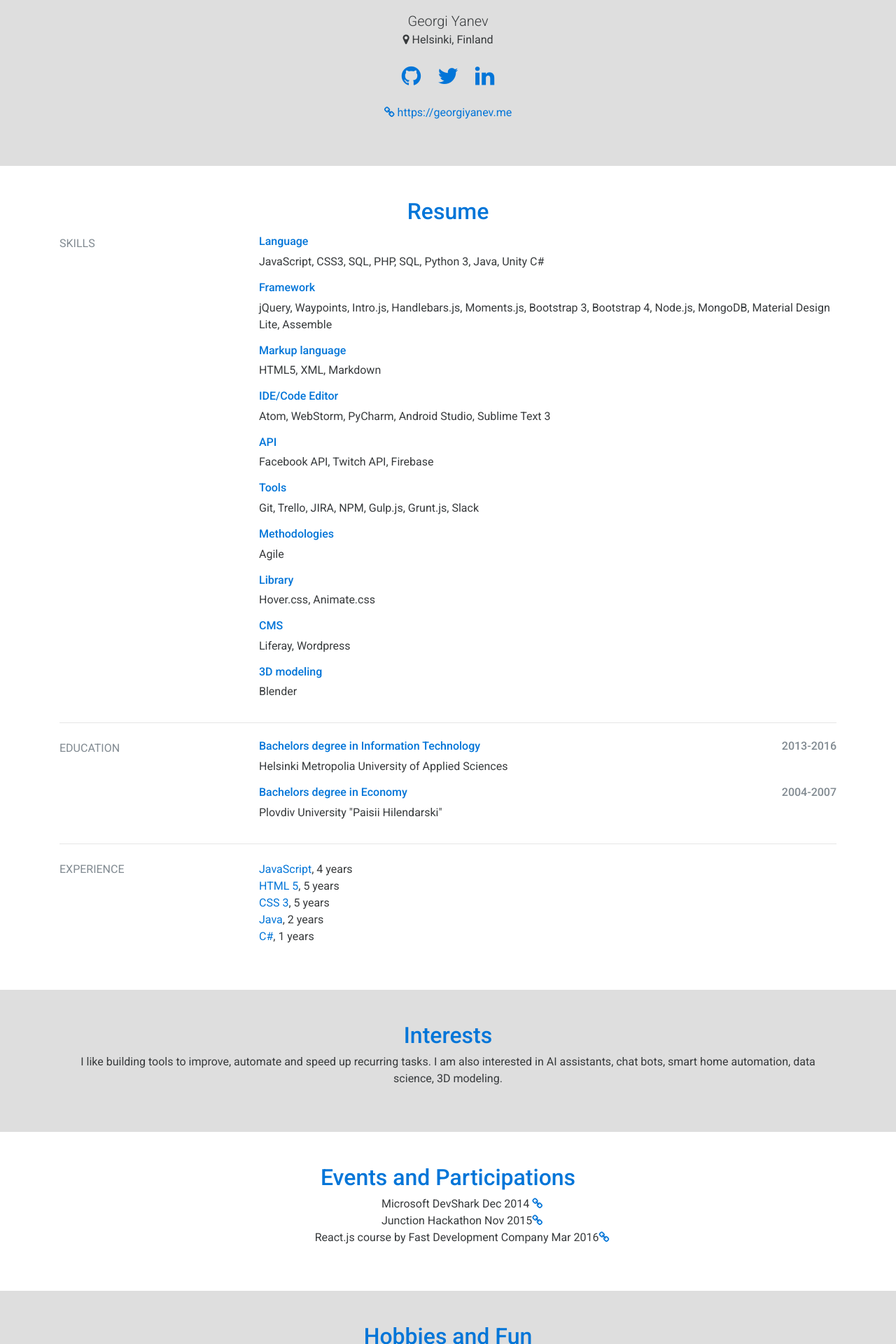
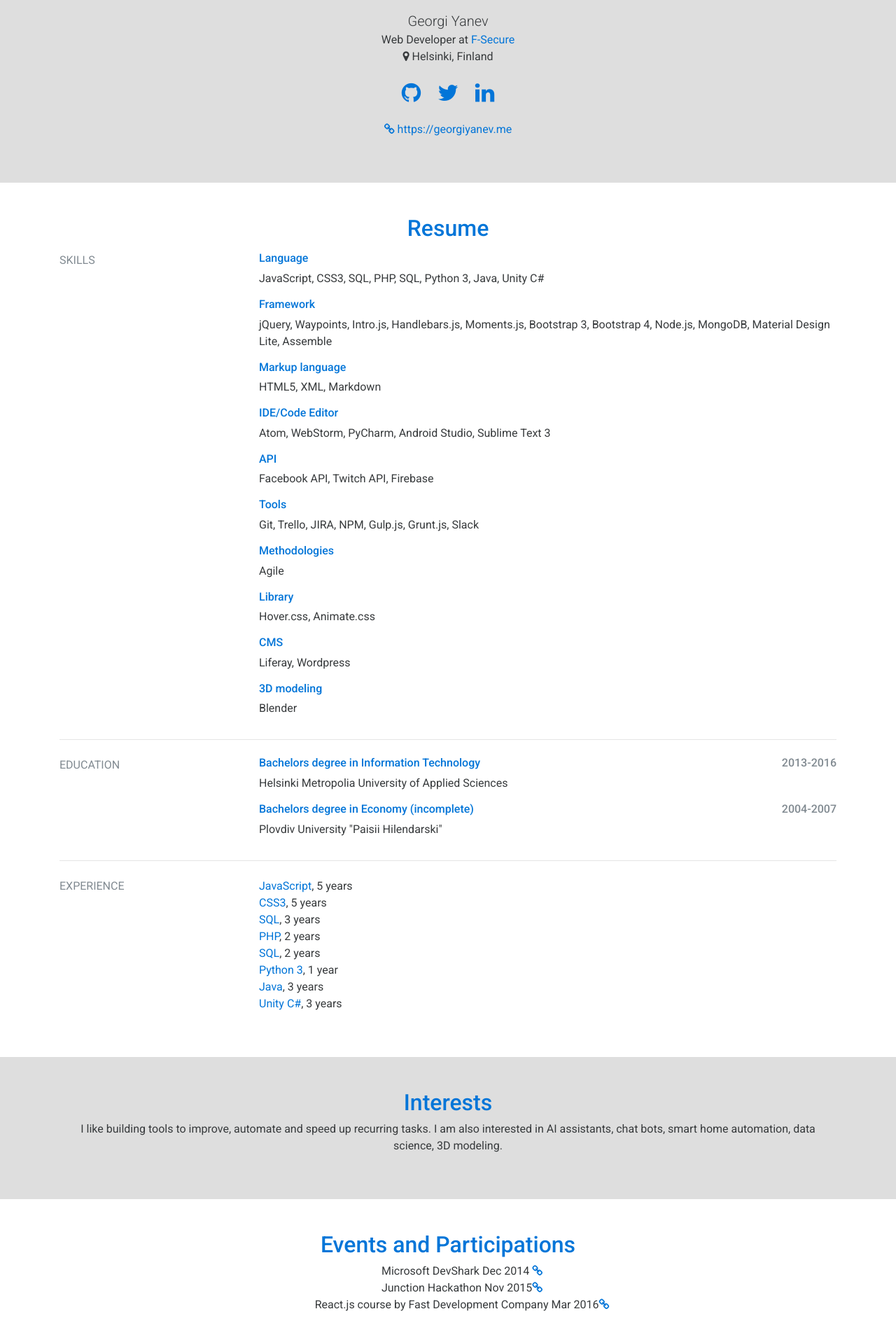
Before and after one commit to jumpalottahigh/www.georgi-yanev.com, a PHP site: page / in a window 1280 px wide. Shown: the part 925-2845 px from the top of the page at 70% size. Run offline with PHP 8.4, Linux system fonts and the light colour scheme; some libraries are stand-ins or nearby versions.

Commit message:
move experience section to dynamic construction; fix typos; update hobbies section

```diff
--- a/assets/css/styles.css
+++ b/assets/css/styles.css
@@ -128,3 +128,8 @@
 .list-bullets-none {
   list-style-type: none;
 }
+.twitch-emote {
+  display: inline;
+  width: auto;
+  overflow: hidden;
+}
--- a/assets/js/app.js
+++ b/assets/js/app.js
@@ -30,7 +30,7 @@
     name: "CSS3",
     type: "Language",
     url: "http://www.w3schools.com/css/default.asp",
-    experience: "5 year"
+    experience: "5 years"
   }, {
     name: "Atom",
     type: "IDE/Code Editor",
@@ -85,7 +85,7 @@
     name: "PHP",
     type: "Language",
     url: "http://php.net/",
-    experience: "2 year"
+    experience: "2 years"
   }, {
     name: "Bootstrap 3",
     type: "Framework",
@@ -288,9 +288,26 @@
     $('#outputResumeSkills').html(constructor);
   };
 
+  //Constucts dynamically the language experience section
+  var populateResumeExperience = function() {
+    var constructor = '';
+
+    //Itirate all skills and get the languages and their experience
+    for (var item in skillData) {
+      if (skillData[item].type == 'Language') {
+        constructor += '<li><span class="text-primary">' + skillData[item].name + '</span>, ';
+        constructor += skillData[item].experience + '</li>';
+      }
+    }
+
+    //Populate resume skills section
+    $('#outputResumeExperience').html(constructor);
+  };
+
   //Update UI skill tags
   populateSkillTags();
   populateResumeSKills();
+  populateResumeExperience();
 
   //Init popovers
   $('[data-toggle="popover"]').popover({
--- a/index.html
+++ b/index.html
@@ -99,6 +99,7 @@
           <h2 class="text-primary">About &amp; Contacts</h2>
           <img class="avatar m-y-1" src="https://avatars3.githubusercontent.com/u/4155121?v=3&s=460" alt="Georgi Yanev Github avatar">
           <p class="lead m-b-0">Georgi Yanev</p>
+          <p class="m-b-0">Web Developer at <a href="https://www.f-secure.com/" target="_blank">F-Secure</a></p>
           <p><i class="fa fa-map-marker"></i> Helsinki, Finland</p>
           <p class="social">
             <a href="https://github.com/jumpalottahigh/" target="_blank"><i class="fa fa-github"></i></a>
@@ -144,7 +145,7 @@
               <h6 class="text-muted">2013-2016</h6>
             </div>
             <div class="col-xs-9">
-              <h6 class="text-primary">Bachelors degree in Economy</h6>
+              <h6 class="text-primary">Bachelors degree in Economy (incomplete)</h6>
               <p>Plovdiv University "Paisii Hilendarski"</p>
             </div>
             <div class="col-xs-3 text-xs-right">
@@ -160,13 +161,7 @@
         <div class="col-xs-3 text-muted text-uppercase">
           Experience
         </div>
-        <ul class="col-xs-9 list-bullets-none">
-          <li><span class="text-primary">JavaScript</span>, 4 years</li>
-          <li><span class="text-primary">HTML 5</span>, 5 years</li>
-          <li><span class="text-primary">CSS 3</span>, 5 years</li>
-          <li><span class="text-primary">Java</span>, 2 years</li>
-          <li><span class="text-primary">C#</span>, 1 years</li>
-        </ul>
+        <ul id="outputResumeExperience" class="col-xs-9 list-bullets-none"></ul>
       </div>
       <!-- END EXPERIENCE -->
     </div>
@@ -211,11 +206,46 @@
       </div>
       <div class="row">
         <div class="col-xs-3 text-muted text-uppercase">
+          Family Time
+        </div>
+        <ul class="col-xs-9 list-bullets-none">
+          <li>Spending time with Sofi and little Anton <i class="fa fa-heart"></i></li>
+        </ul>
+      </div>
+      <div class="row">
+        <div class="col-xs-3 text-muted text-uppercase">
           Coding
         </div>
         <ul class="col-xs-9 list-bullets-none">
-          <li>Anton Baby Data</li>
-          <li>Hobby Budget App</li>
+          <li>Working on hobby projects</li>
+          <li>Reading code and browsing GitHub repos</li>
+        </ul>
+      </div>
+      <div class="row">
+        <div class="col-xs-3 text-muted text-uppercase">
+          Twitch
+        </div>
+        <ul class="col-xs-9 list-bullets-none">
+          <li>Watching <a href="https://twitch.tv/pajlada/" target="_blank">Pajlada</a> code and roleplay
+            <!-- <img src="//static-cdn.jtvnw.net/emoticons/v1/84175/1.0" class="twitch-emote"> -->
+            <a href="https://twitch.tv/pajlada/" target="_blank">
+              <img src="//static-cdn.jtvnw.net/emoticons/v1/93547/1.0" class="twitch-emote">
+            </a>
+          </li>
+          <li>Watching <a href="https://twitch.tv/forsenlol/" target="_blank">Forsen
+            <img src="//static-cdn.jtvnw.net/emoticons/v1/93064/1.0" class="twitch-emote"></a>
+          </li>
+        </ul>
+      </div>
+      <div class="row">
+        <div class="col-xs-3 text-muted text-uppercase">
+          Gaming
+        </div>
+        <ul class="col-xs-9 list-bullets-none">
+          <li>Heroes of the Storm</li>
+          <li>Hearthstone</li>
+          <li>Diablo</li>
+          <li>World of Warcraft</li>
         </ul>
       </div>
       <div class="row">
@@ -227,6 +257,15 @@
           <li>Microsoft Build (2016)</li>
           <li>Apple WWDC</li>
           <li>Facebook F8</li>
+        </ul>
+      </div>
+      <div class="row">
+        <div class="col-xs-3 text-muted text-uppercase">
+          Tutorials and courses
+        </div>
+        <ul class="col-xs-9 list-bullets-none">
+          <li>Taking online courses</li>
+          <li>Watching tutorials</li>
         </ul>
       </div>
       <div class="row">
@@ -243,16 +282,11 @@
       </div>
       <div class="row">
         <div class="col-xs-3 text-muted text-uppercase">
-          Others (Sort those later)
+          Sports
         </div>
         <ul class="col-xs-9 list-bullets-none">
-          <li>Spending time with little Anton <i class="fa fa-heart"></i></li>
-          <li>Taking online courses</li>
-          <li>Watching tutorials</li>
-          <li>Watching soccer</li>
           <li>Playing basketball</li>
           <li>Playing pool</li>
-          <li>Playing games</li>
         </ul>
       </div>
     </div>
```
